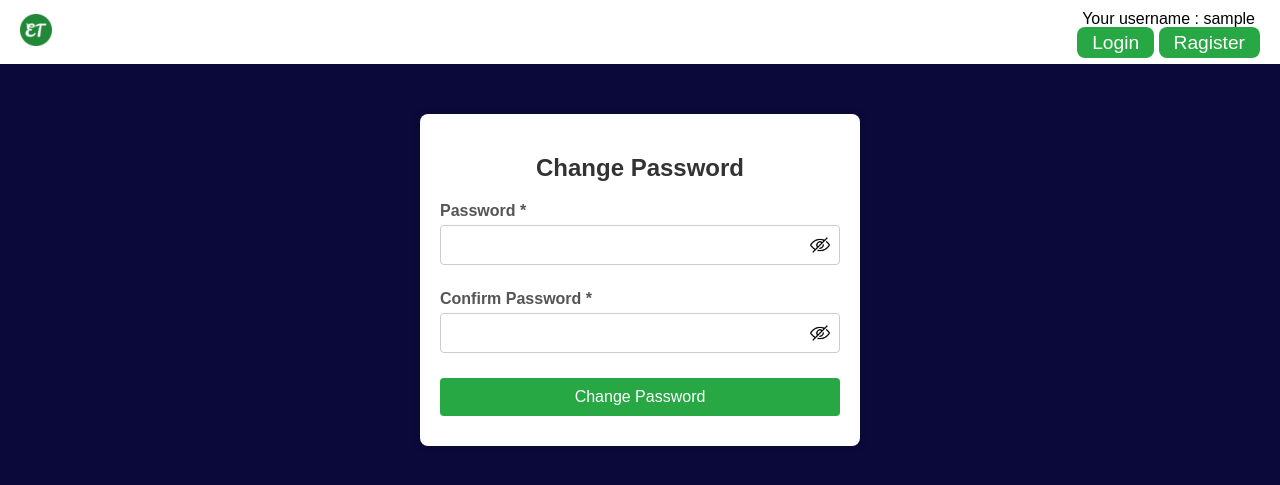
After one commit to surajkumar0203/Expense-Tracker, a Django app: template curdproject/myapp/templates/myapp/change_password.html in a window 1280 px wide. The commit adds this page. Shown: the top 485 px of the page. Run offline with Django 5.2, Linux system fonts and the light colour scheme; the template is opened without the code that fills it: values that come from a table or form of the project are taken from there, others are empty; tables that the repository leaves empty hold one stand-in row (values such as "Sample post").

Commit message:
new change password

```diff
--- a/curdproject/myapp/static/css/main_style.css
+++ b/curdproject/myapp/static/css/main_style.css
@@ -155,3 +155,12 @@ form button:hover {
   font-size: 18px;
   font-weight: bold;
 }
+
+.header-container span{
+  display: flex;
+  flex-direction: column-reverse;
+  justify-content: center;
+  align-items: center;
+  margin-bottom: 4px;
+
+}
--- a/curdproject/myapp/static/css/ragister_login_style.css
+++ b/curdproject/myapp/static/css/ragister_login_style.css
@@ -17,6 +17,7 @@ h2 {
 
 .form-group {
     margin-bottom: 15px;
+    position: relative;
 }
 
 label {
@@ -33,6 +34,7 @@ input[type="email"] {
     border: 1px solid #ccc;
     border-radius: 4px;
     box-sizing: border-box;
+
 }
 
 input[type="text"]:focus,input[type="password"]:focus,
@@ -56,3 +58,19 @@ input[type="email"]:focus {
 .btn-submit:hover {
     background-color: #218838;
 }
+
+
+
+/* eye */
+.eye{
+    width: 20px;
+    position: absolute;
+    right: 10px;
+    bottom: 20px;
+    cursor: pointer;
+    z-index: 100;
+}
+
+.eye-content{
+    border: 2px solid red;
+}
--- /dev/null
+++ b/curdproject/myapp/static/javascript/show_hide.js
@@ -0,0 +1,14 @@
+const show=(event,id)=>{
+    const inputFields=document.getElementById(id);
+    const showsrc=event.getAttribute('data-show-src');
+    inputFields.type='text'
+    event.src=showsrc
+    event.alt=showsrc
+}
+const hide=(event,id)=>{
+    const inputFields=document.getElementById(id);
+    const hidesrc=event.getAttribute('data-hide-src');
+    inputFields.type='password'
+    event.src=hidesrc
+    event.alt=hidesrc
+}
--- a/curdproject/myapp/templates/myapp/base.html
+++ b/curdproject/myapp/templates/myapp/base.html
@@ -28,19 +28,22 @@
     {% comment %} header path {% endcomment %}
     <div class="header-container">
         <div>
+
             <img src="{% static "image/logo.png" %}" alt="{% static "image/logo.png" %}" />
+
         </div>
 
-        <div>
+        <div class="usebtn">
             {% if username %}
-
-                <span>Your username : {{username}} </span>
+                <span class="name">Your username : {{username}} </span>
             {% endif %}
             {% if request.user.is_authenticated %}
+                <a href='{% url "change_password" %}'>reset password</a>
                 <a href='{% url "logout_page" %}'>logout</a>
                 {% else %}
                 <a href='{% url "login" %}'>Login</a>
                 <a href='{% url "ragister" %}'>Ragister</a>
+
             {% endif %}
         </div>
     </div>
@@ -50,5 +53,6 @@
 
     <script src="{% static "javascript/main_script.js" %}"></script>
     <script src="{% static "javascript/notification_script.js" %}"></script>
+    <script src="{% static "javascript/show_hide.js" %}"></script>
 </body>
 </html>
--- /dev/null
+++ b/curdproject/myapp/templates/myapp/change_password.html
@@ -0,0 +1,28 @@
+{% extends "myapp/base.html" %}
+{% load static %}
+
+{% block style_ragister_login %}
+    <link rel="stylesheet" href="{% static "css/ragister_login_style.css" %}"/>
+{% endblock style_ragister_login %}
+
+{% block start %}
+<div class="ragister-login-container">
+    <h2>Change Password</h2>
+    <form action="" method="POST">
+        {% csrf_token %}
+        <div class="form-group">
+            <label for="password">Password *</label>
+            <input type="password" id="password" name="password"  required>
+            <img class="eye" id="eye" src="{% static "image/hide.png" %}" alt="{% static "image/hide.png" %}" data-show-src="{% static "image/view.png" %}"  data-hide-src="{% static 'image/hide.png' %}" onmouseover="show(this,'password')" onmouseout="hide(this,'password')" />
+        </div>
+        <div class="form-group">
+            <label for="confirmpassword">Confirm Password *</label>
+            <input type="password" id="confirmpassword" name="confirmpassword" required>
+            <img class="eye" src="{% static "image/hide.png" %}" alt="{% static "image/show.png" %}" data-show-src="{% static "image/view.png" %}"  data-hide-src="{% static 'image/hide.png' %}" onmouseover="show(this,'confirmpassword')" onmouseout="hide(this,'confirmpassword')"/>
+        </div>
+
+        <button type="submit" class="btn-submit">Change Password</button>
+    </form>
+
+</div>
+{% endblock start %}
--- a/curdproject/myapp/urls.py
+++ b/curdproject/myapp/urls.py
@@ -1,12 +1,12 @@
 from django.urls import path
-from myapp.views import home,delete_expence,ragistration,login_page,logout_page
+from myapp.views import home,delete_expence,ragistration,login_page,logout_page,change_password
 
 urlpatterns = [
     path('',login_page,name="login"),
     path('home/',home,name="home"),
     path('ragister/',ragistration,name="ragister"),
     path('logout/',logout_page,name="logout_page"),
-
+    path('changepassword/',change_password,name="change_password"),
     path('delete_expence/<uuid>/',delete_expence,name='delete'),
 
 ]
```
Also changed, not shown: curdproject/myapp/views.py (+20 -0 lines), curdproject/myapp/static/image/hide.png (added), curdproject/myapp/static/image/view.png (added).
